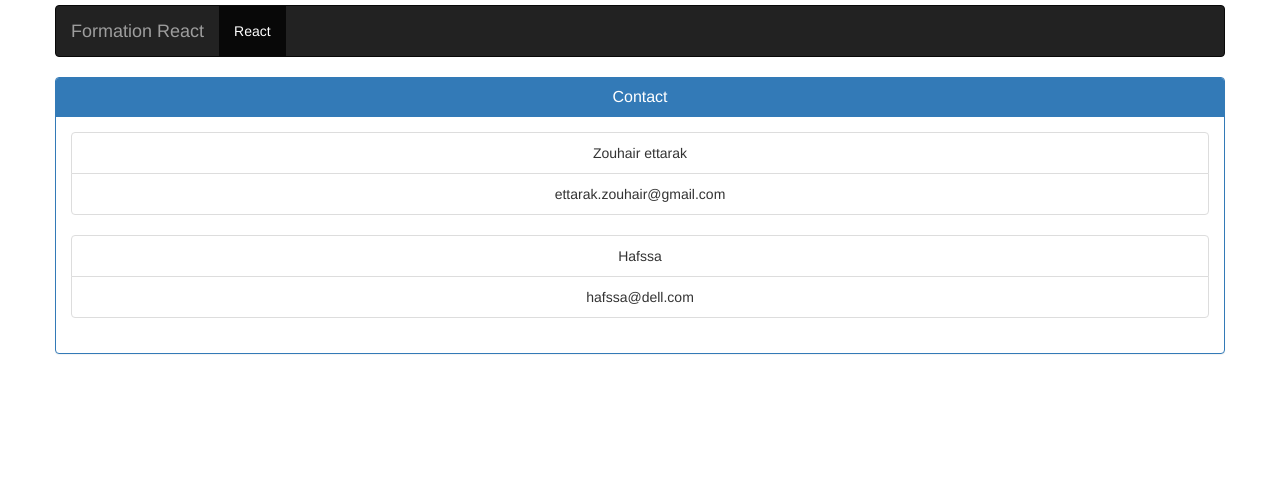
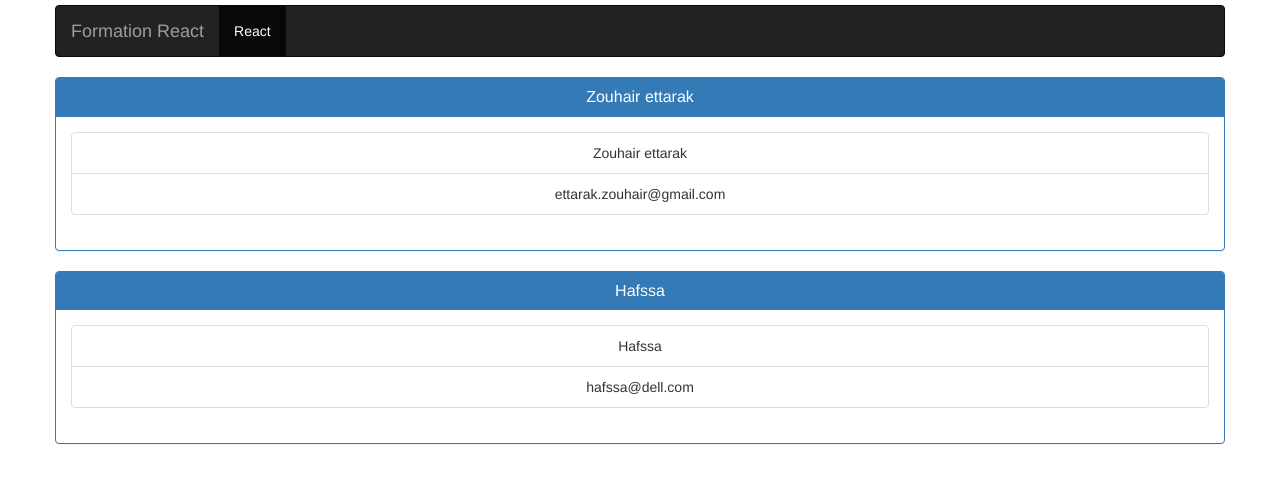
Before and after one commit to ZEDTARIK/react-formation, a React (Create React App) app: page / in a window 1280 px wide. Shown: the top 482 px of the page. Built offline with nearby package versions, Linux system fonts and the light colour scheme.

Commit message:
Add Event onClick to component Contact

```diff
--- a/package.json
+++ b/package.json
@@ -7,6 +7,7 @@
     "@testing-library/react": "^9.5.0",
     "@testing-library/user-event": "^7.2.1",
     "bootstrap": "^3.4.1",
+    "font-awesome": "^4.7.0",
     "react": "^16.13.1",
     "react-dom": "^16.13.1",
     "react-scripts": "3.4.3"
--- a/src/components/contacts/Contact.js
+++ b/src/components/contacts/Contact.js
@@ -1,14 +1,27 @@
 import React, { Component } from 'react';
 
 class Contact extends Component {
+
+    showContact(fullName) {
+        console.log(fullName);
+    }
     render() {
         const { fullName, email } = this.props.data;
         return (
             <>
-                <ul className="list-group">
-                    <li className="list-group-item">{fullName}</li>
-                    <li className="list-group-item">{email}</li>
-                </ul>
+                <div className="row">
+                    <div className="panel panel-primary">
+                        <div className="panel-heading">
+                            <h3 onClick={this.showContact.bind(this, fullName)} className="panel-title">{fullName}</h3>
+                        </div>
+                        <div className="panel-body">
+                            <ul className="list-group">
+                                <li className="list-group-item">{fullName}</li>
+                                <li className="list-group-item">{email}</li>
+                            </ul>
+                        </div>
+                    </div>
+                </div>
             </>
         )
     }
--- a/src/components/contacts/Contacts.js
+++ b/src/components/contacts/Contacts.js
@@ -12,18 +12,9 @@ class Contacts extends Component {
         const { contacts } = this.state;
         return (
             <>
-                <div className="row">
-                    <div className="panel panel-primary">
-                        <div className="panel-heading">
-                            <h3 className="panel-title">Contact</h3>
-                        </div>
-                        <div className="panel-body">
-                            {contacts.map((contact) => (
-                                <Contact data={contact} />
-                            ))}
-                        </div>
-                    </div>
-                </div>
+                {contacts.map((contact) => (
+                    <Contact data={contact} />))
+                }
             </>
         )
     }
```
Also changed, not shown: 1 other file (tests, documents, lock files or other folders).
